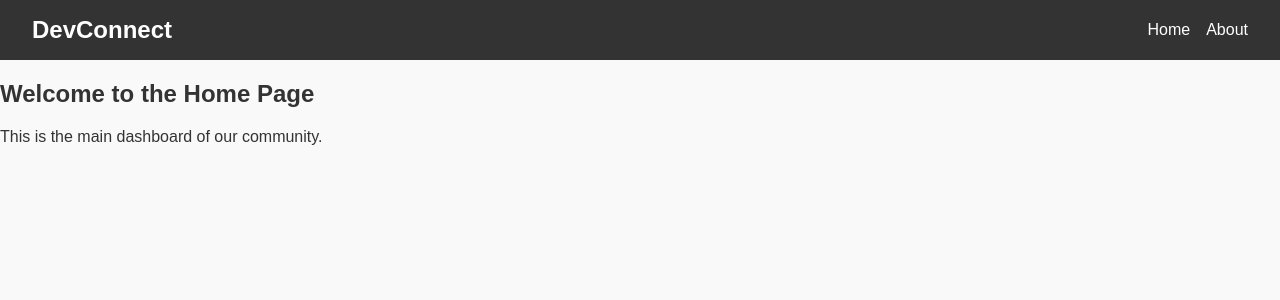
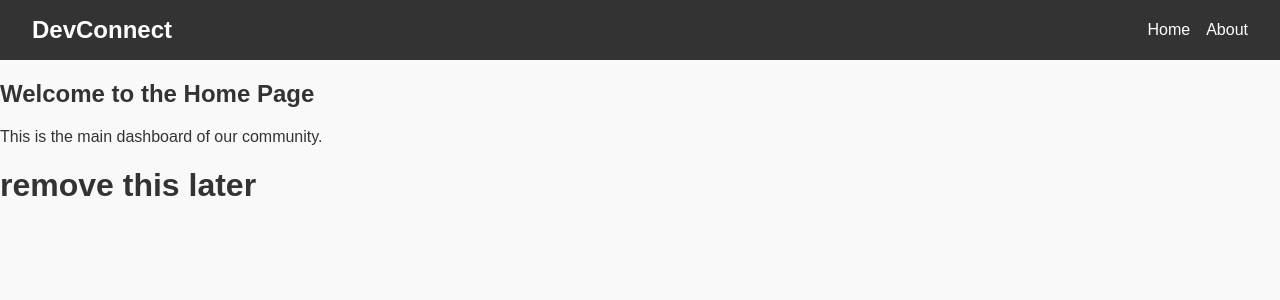
Before and after one commit to kritagya025/React_Project, a React (Vite) app in the folder my-react-app/: page / in a window 1280 px wide. Shown: the top 300 px of the page. Built offline with nearby package versions, Linux system fonts and the light colour scheme.

Commit message:
added gibrish

```diff
--- a/my-react-app/src/components/Home.jsx
+++ b/my-react-app/src/components/Home.jsx
@@ -3,6 +3,7 @@ function Home() {
     <div>
       <h2>Welcome to the Home Page</h2>
       <p>This is the main dashboard of our community.</p>
+      <h1>remove this later</h1>
     </div>
   );
 }
```
